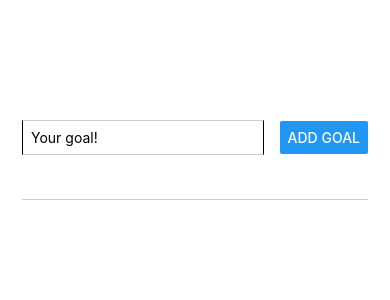
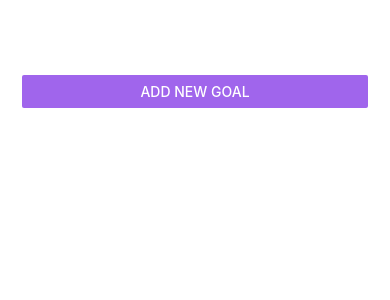
Before and after one commit to HeenaVR/Basic-ToDo-using-React-Native, a React Native app: screen / in a window 390 px wide. Shown: the top 300 px of the page. Built offline with nearby package versions, Linux system fonts and the light colour scheme.

Commit message:
Update UI

```diff
--- a/App.js
+++ b/App.js
@@ -2,14 +2,25 @@
 import { useState } from "react";
 import { StyleSheet,
          View,
-         FlatList} from 'react-native';
+         FlatList,
+         Button} from 'react-native';
+import { StatusBar } from "expo-status-bar";
 
 import GoalItem from "./Components/GoalItem"; // In JSX, we wants to be clear taht this is custom components so it's starting with capital letter
 import GoalInput from "./Components/GoalInput";
 
 export default function App() {
+  const [modalIsVisible, setModalIsVisible] = useState(false);
   const [courseGoals, setCourseGoals] = useState([]);
   // setCourseGoals - updating function
+
+  function startAddGoalHandler() {
+    setModalIsVisible(true);
+  }
+
+  function endAddGoalHandler() {
+    setModalIsVisible(false);
+  }
 
   function addGoalHandler(enteredText) {
     setCourseGoals( (currentCourseGoals) => [
@@ -18,6 +29,7 @@
       { text: enteredText, id: Math.random().toString() } // we need to use keyExtractor for this
       // enteredText
     ]);
+    endAddGoalHandler();
   };
 
   function deleteGoalHandler(id) {
@@ -27,8 +39,18 @@
   }
 
   return (
+    <>
+    <StatusBar style='light' />
     <View style={styles.appContainer}>
-      <GoalInput onAddGoal={addGoalHandler} />
+      <Button title="Add New Goal"
+              color="#a065ec"
+              onPress={startAddGoalHandler}
+      />
+      <GoalInput
+          visible={modalIsVisible}
+          onAddGoal={addGoalHandler}
+          onCancel={endAddGoalHandler}
+      />
       <View style={ styles.goalsContainer }>
         <FlatList
           data={courseGoals}
@@ -45,6 +67,7 @@
           alwaysBounceVertical={false} />
       </View>
     </View>
+    </>
   );
 }
 
@@ -52,24 +75,8 @@
   appContainer: {
     paddingTop: 75,
     paddingHorizontal: 22,
-    flex: 1
+    flex: 1,
   },
-  // inputContainer: {
-  //   flex: 1,
-  //   flexDirection: 'row',
-  //   justifyContent: 'space-between',
-  //   alignItems: 'center',
-  //   marginBottom: 24,
-  //   borderBottomColor: '#cccccc',
-  //   borderBottomWidth: 1
-  // },
-  // textInput: {
-  //   borderWidth: 1,
-  //   borderBlockColor: '#cccccc',
-  //   width: '70%',
-  //   marginRight: 8,
-  //   padding: 8
-  // },
   goalsContainer: {
     flex: 5
   }
--- a/Components/GoalInput.js
+++ b/Components/GoalInput.js
@@ -1,5 +1,5 @@
 import { useState } from "react";
-import { StyleSheet, View, TextInput, Button } from "react-native";
+import { StyleSheet, View, TextInput, Button, Modal, Image } from "react-native";
 
 function goalInput(props) {
   const [enteredText, setEnteredGoalText] = useState('');
@@ -14,15 +14,26 @@
   }
 
   return (
+    <Modal visible={props.visible} animationType="slide">
+      {/* props.visible - you can provide any name you want */}
       <View style={styles.inputContainer}>
+        <Image style={styles.image} source={require('../assets/goal.png')} />
         <TextInput
           style={styles.textInput}
           placeholder='Your goal!'
           onChangeText={goalInputHandler}
           value={enteredText}
         />
-    <Button title='Add Goal' onPress={addGoalHandler} />
+        <View style={styles.buttonContainer}>
+          <View style={styles.button}>
+              <Button title='Cancel' onPress={props.onCancel} color="#f31282"/>
           </View>
+          <View style={styles.button}>
+              <Button title='Add Goal' onPress={addGoalHandler} color="#b180f0" />
+          </View>
+        </View>
+      </View>
+    </Modal>
   )
 };
 
@@ -31,18 +42,31 @@
 const styles = StyleSheet.create({
   inputContainer: {
     flex: 1,
-    flexDirection: 'row',
-    justifyContent: 'space-between',
+    padding: 16,
+    justifyContent: 'center',
     alignItems: 'center',
-    marginBottom: 24,
-    borderBottomColor: '#cccccc',
-    borderBottomWidth: 1
+    backgroundColor: '#311b6b'
   },
   textInput: {
     borderWidth: 1,
-    borderBlockColor: '#cccccc',
-    width: '70%',
-    marginRight: 8,
-    padding: 8
+    borderBlockColor: '#e4d0ff',
+    backgroundColor: '#e4d0ff',
+    width: '100%',
+    borderRadius: 6,
+    padding: 16,
+    color: '#120438'
   },
+  buttonContainer: {
+    marginTop: 16,
+    flexDirection: 'row',
+  },
+  button: {
+    width: '30%',
+    marginHorizontal: 8
+  },
+  image: {
+    width: 100,
+    height: 100,
+    margin: 20
+  }
 })
--- a/app.json
+++ b/app.json
@@ -6,6 +6,7 @@
     "orientation": "portrait",
     "icon": "./assets/icon.png",
     "userInterfaceStyle": "light",
+    "backgroundColor": "#1e085a",
     "splash": {
       "image": "./assets/splash.png",
       "resizeMode": "contain",
```
Also changed, not shown: assets/goal.png (added). Lines whose indentation alone changed are shown as unchanged.
